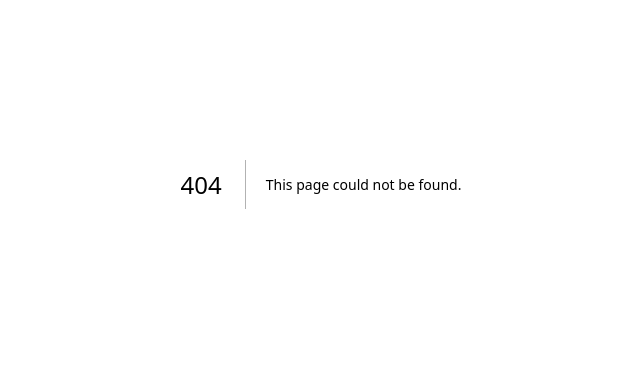
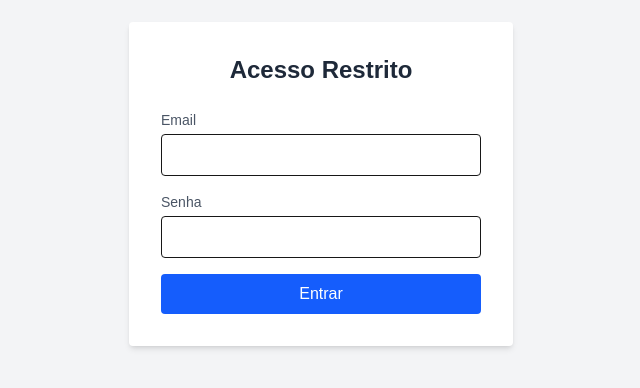
Before and after one commit to paulorag/roomScheduler, a Next.js app in the folder frontend/: page /login in a window 1280 px wide. Before the commit this address had no page. Shown: the part 216-604 px from the top of the page, without its empty margins (319-959 px from the left). Built offline with nearby package versions, Linux system fonts and the light colour scheme.

Commit message:
feat(auth): add login page, cookie management and protected requests

```diff
--- a/frontend/package.json
+++ b/frontend/package.json
@@ -9,12 +9,14 @@
     "lint": "eslint"
   },
   "dependencies": {
+    "js-cookie": "^3.0.5",
     "next": "16.0.5",
     "react": "19.2.0",
     "react-dom": "19.2.0"
   },
   "devDependencies": {
     "@tailwindcss/postcss": "^4",
+    "@types/js-cookie": "^3.0.6",
     "@types/node": "^20",
     "@types/react": "^19",
     "@types/react-dom": "^19",
--- /dev/null
+++ b/frontend/src/app/login/page.tsx
@@ -0,0 +1,95 @@
+"use client";
+
+import { useState } from "react";
+import Cookies from "js-cookie";
+import { useRouter } from "next/navigation";
+
+export default function LoginPage() {
+    const router = useRouter();
+    const [email, setEmail] = useState("");
+    const [password, setPassword] = useState("");
+    const [error, setError] = useState("");
+    const [loading, setLoading] = useState(false);
+
+    async function handleLogin(e: React.FormEvent) {
+        e.preventDefault();
+        setLoading(true);
+        setError("");
+
+        try {
+            const res = await fetch(
+                `${process.env.NEXT_PUBLIC_API_URL}/auth/login`,
+                {
+                    method: "POST",
+                    headers: { "Content-Type": "application/json" },
+                    body: JSON.stringify({ email, password }),
+                }
+            );
+
+            if (res.ok) {
+                const data = await res.json();
+                Cookies.set("room_token", data.token, { expires: 1 / 12 });
+
+                router.push("/");
+            } else {
+                setError("Email ou senha inválidos.");
+            }
+        } catch (err) {
+            setError("Erro ao conectar com o servidor.");
+        } finally {
+            setLoading(false);
+        }
+    }
+
+    return (
+        <div className="min-h-screen flex items-center justify-center bg-gray-100">
+            <div className="bg-white p-8 rounded shadow-md w-full max-w-sm">
+                <h1 className="text-2xl font-bold mb-6 text-center text-gray-800">
+                    Acesso Restrito
+                </h1>
+
+                <form onSubmit={handleLogin} className="flex flex-col gap-4">
+                    <div>
+                        <label className="block text-sm text-gray-600 mb-1">
+                            Email
+                        </label>
+                        <input
+                            type="email"
+                            required
+                            className="w-full border p-2 rounded"
+                            value={email}
+                            onChange={(e) => setEmail(e.target.value)}
+                        />
+                    </div>
+
+                    <div>
+                        <label className="block text-sm text-gray-600 mb-1">
+                            Senha
+                        </label>
+                        <input
+                            type="password"
+                            required
+                            className="w-full border p-2 rounded"
+                            value={password}
+                            onChange={(e) => setPassword(e.target.value)}
+                        />
+                    </div>
+
+                    {error && (
+                        <p className="text-red-600 text-sm text-center">
+                            {error}
+                        </p>
+                    )}
+
+                    <button
+                        type="submit"
+                        disabled={loading}
+                        className="bg-blue-600 text-white py-2 rounded hover:bg-blue-700 disabled:opacity-50"
+                    >
+                        {loading ? "Entrando..." : "Entrar"}
+                    </button>
+                </form>
+            </div>
+        </div>
+    );
+}
--- a/frontend/src/components/BookingForm.tsx
+++ b/frontend/src/components/BookingForm.tsx
@@ -1,6 +1,8 @@
 "use client";
 
 import { useState } from "react";
+import Cookies from "js-cookie";
+import { useRouter } from "next/navigation";
 
 interface BookingFormProps {
     roomId: number;
@@ -13,12 +15,21 @@ export default function BookingForm({ roomId }: BookingFormProps) {
     const [loading, setLoading] = useState(false);
     const [message, setMessage] = useState("");
     const [isSuccess, setIsSuccess] = useState(false);
+    const router = useRouter();
 
     async function handleReserve(e: React.FormEvent) {
         e.preventDefault();
         setLoading(true);
         setMessage("");
         setIsSuccess(false);
+
+        const token = Cookies.get("room_token");
+        if (!token) {
+            setMessage("Você precisa estar logado para reservar.");
+            setTimeout(() => router.push("/login"), 1500);
+            setLoading(false);
+            return;
+        }
 
         try {
             console.log("--- INICIANDO RESERVA ---");
@@ -35,7 +46,10 @@ export default function BookingForm({ roomId }: BookingFormProps) {
                 `${process.env.NEXT_PUBLIC_API_URL}/bookings`,
                 {
                     method: "POST",
-                    headers: { "Content-Type": "application/json" },
+                    headers: {
+                        "Content-Type": "application/json",
+                        Authorization: `Bearer ${token}`,
+                    },
                     body: JSON.stringify(payload),
                 }
             );
```
Also changed, not shown: 1 other file (tests, documents, lock files or other folders).
